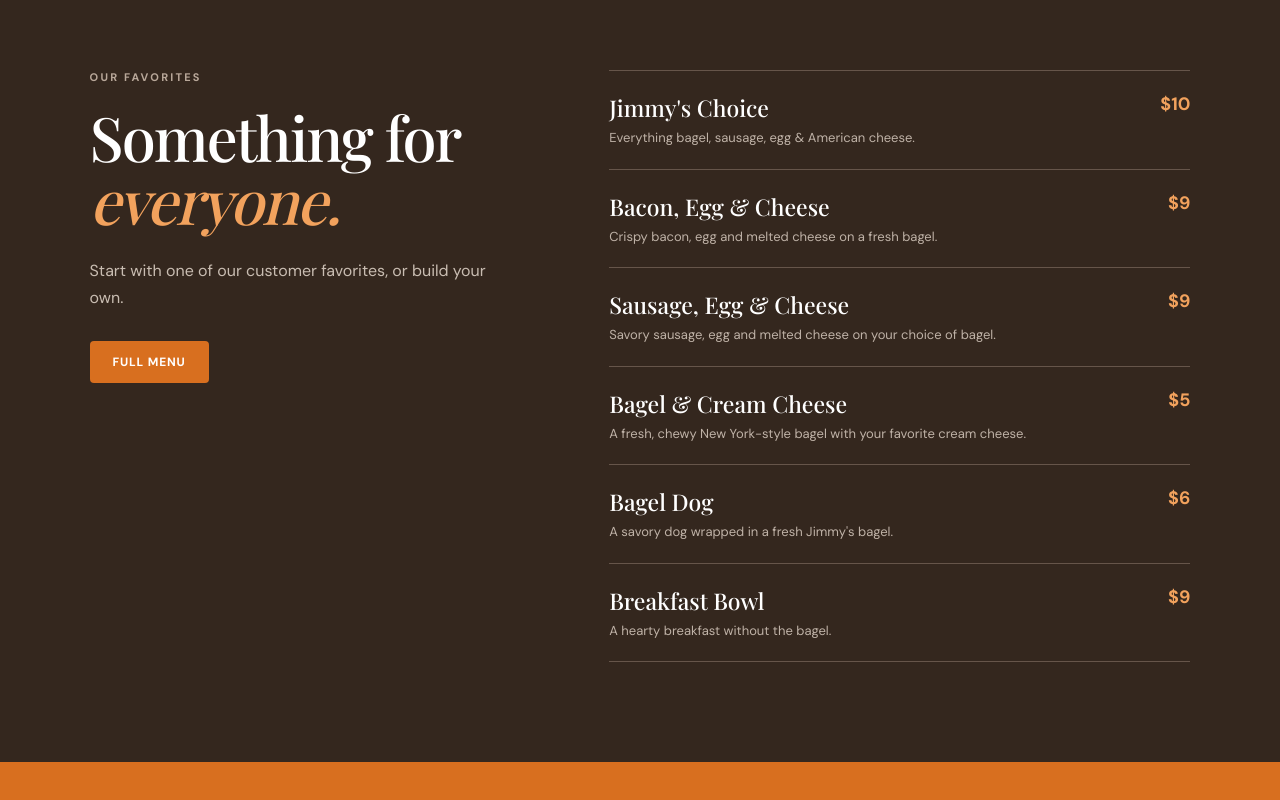
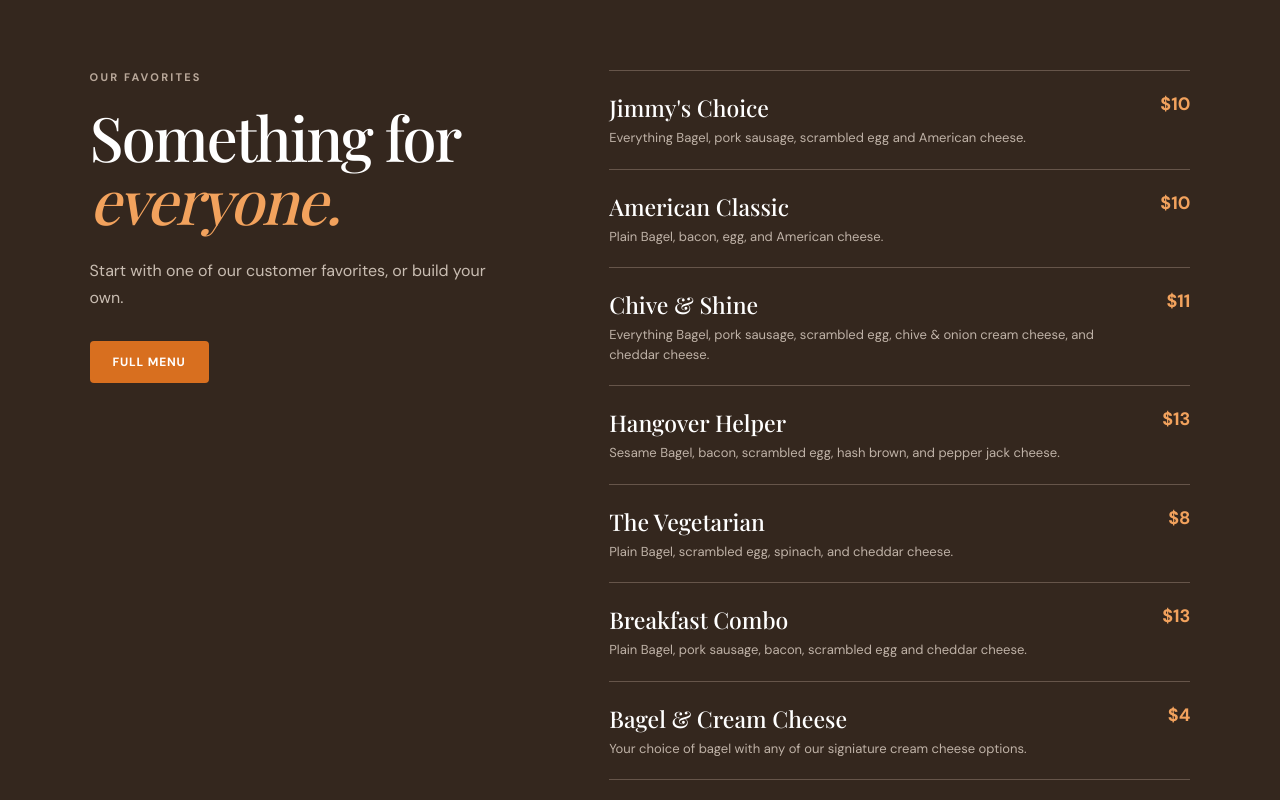
Before and after one commit to JimmyZars/JimmysBagels, a React (Create React App) app: page / in a window 1280 px wide. Shown: the part 1960-2760 px from the top of the page. Built offline with nearby package versions, Linux system fonts and the light colour scheme; a web font is replaced by a local one.

Commit message:
menu updates

```diff
--- a/src/App.js
+++ b/src/App.js
@@ -9,35 +9,43 @@ import coffee from "./images/coffee.JPG";
 const menuItems = [
   {
     name: "Jimmy's Choice",
-    description: "Everything bagel, sausage, egg & American cheese.",
+    description:
+      "Everything Bagel, pork sausage, scrambled egg and American cheese.",
     price: "$10",
   },
   {
-    name: "Bacon, Egg & Cheese",
-    description: "Crispy bacon, egg and melted cheese on a fresh bagel.",
-    price: "$9",
+    name: "American Classic",
+    description: "Plain Bagel, bacon, egg, and American cheese.",
+    price: "$10",
   },
   {
-    name: "Sausage, Egg & Cheese",
+    name: "Chive & Shine",
     description:
-      "Savory sausage, egg and melted cheese on your choice of bagel.",
-    price: "$9",
+      "Everything Bagel, pork sausage, scrambled egg, chive & onion cream cheese, and cheddar cheese.",
+    price: "$11",
+  },
+  {
+    name: "Hangover Helper",
+    description:
+      "Sesame Bagel, bacon, scrambled egg, hash brown, and pepper jack cheese.",
+    price: "$13",
+  },
+  {
+    name: "The Vegetarian",
+    description: "Plain Bagel, scrambled egg, spinach, and cheddar cheese.",
+    price: "$8",
+  },
+  {
+    name: "Breakfast Combo",
+    description:
+      "Plain Bagel, pork sausage, bacon, scrambled egg and cheddar cheese.",
+    price: "$13",
   },
   {
     name: "Bagel & Cream Cheese",
     description:
-      "A fresh, chewy New York-style bagel with your favorite cream cheese.",
-    price: "$5",
-  },
-  {
-    name: "Bagel Dog",
-    description: "A savory dog wrapped in a fresh Jimmy's bagel.",
-    price: "$6",
-  },
-  {
-    name: "Breakfast Bowl",
-    description: "A hearty breakfast without the bagel.",
-    price: "$9",
+      "Your choice of bagel with any of our signiature cream cheese options.",
+    price: "$4",
   },
 ];
 
```
